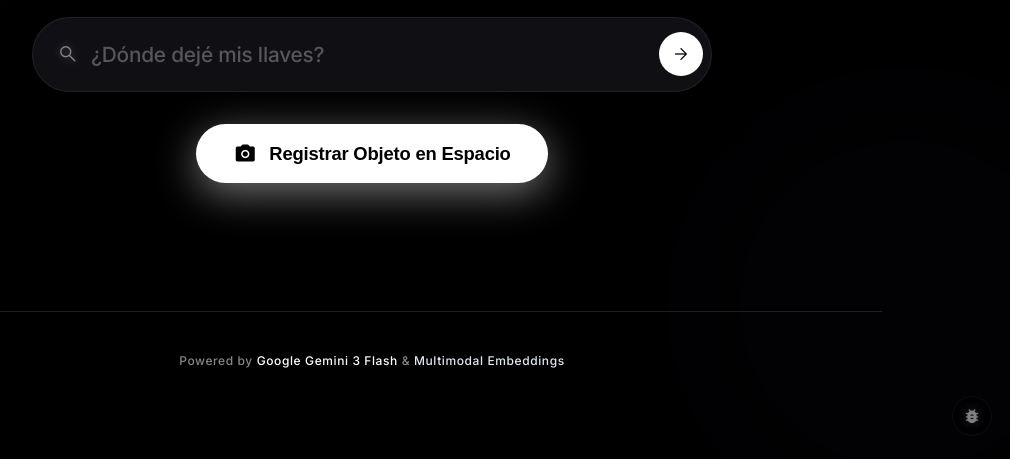
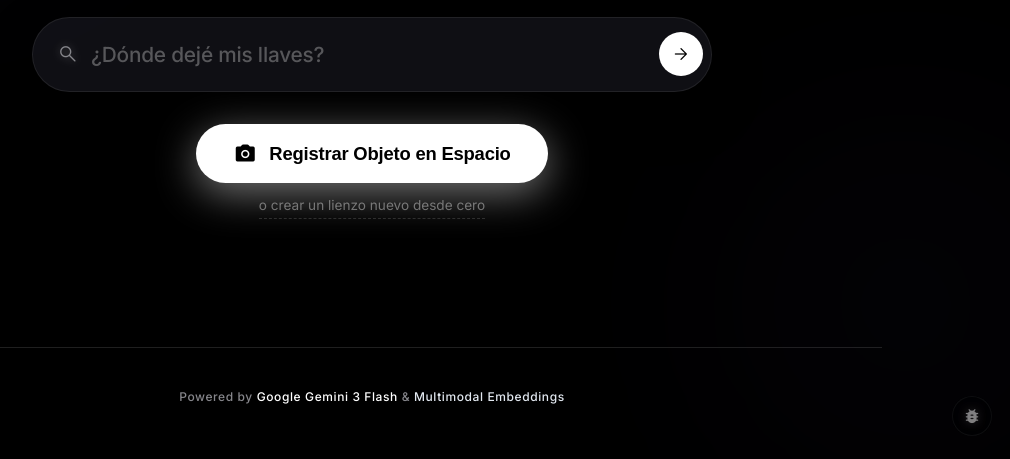
Before and after one commit to zorro6061/Busca-todo, a Flask app: page / in a window 1280 px wide. Shown: the part 344-803 px from the top of the page, without its empty margins (268-1278 px from the left). Before the commit the page ends 780 px from the top, so only its background shows below. Run offline with Flask 3, Linux system fonts and the light colour scheme; the visitor is signed in with stand-in values (Sample User, id 1); some libraries are stand-ins or nearby versions.

Commit message:
Rev 133: Add create-canvas sublink and redirect successful creations straight to Workspace view

```diff
--- a/app.py
+++ b/app.py
@@ -1773,7 +1773,7 @@ def nuevo_plano():
             flash(f'✓ Plano "{nombre}" creado en la nube con éxito.')
             if metodo == "template":
                 return redirect(url_for("modular_editor", plano_id=nuevo.id))
-            return redirect(url_for("list_planos"))
+            return redirect(url_for("ver_plano", plano_id=nuevo.id))
 
     return render_template("plano_form.html")
 
--- a/templates/index.html
+++ b/templates/index.html
@@ -105,11 +105,14 @@
     </div>
 
     <!-- 🧠 CIRUGÍA PATO: Botón Primario Único de Captura -->
-    <div class="fade-up" style="margin-top: 32px; display: flex; justify-content: center; animation-delay: 0.1s;">
+    <div class="fade-up" style="margin-top: 32px; display: flex; flex-direction: column; align-items: center; gap: 12px; animation-delay: 0.1s;">
         <button onclick="startQuickCapture()" class="btn btn-primary" style="padding: 16px 36px; border-radius: 980px; font-size: 1.15rem; font-weight: 800; display: flex; align-items: center; gap: 12px; box-shadow: 0 10px 40px var(--primary-glow); border: 1px solid rgba(255,255,255,0.1); transform: scale(1); transition: all 0.2s cubic-bezier(0.175, 0.885, 0.32, 1.275);" onmouseover="this.style.transform='scale(1.04)';" onmouseout="this.style.transform='scale(1)';">
             <span class="material-symbols-rounded" style="font-size: 24px;">photo_camera</span>
             Registrar Objeto en Espacio
         </button>
+        <a href="{{ url_for('nuevo_plano') }}" style="color: rgba(255,255,255,0.4); font-size: 0.85rem; text-decoration: none; border-bottom: 1px dashed rgba(255,255,255,0.15); padding-bottom: 2px; transition: all 0.2s;" onmouseover="this.style.color='#fff'; this.style.borderBottomColor='rgba(255,255,255,0.4)'" onmouseout="this.style.color='rgba(255,255,255,0.4)'; this.style.borderBottomColor='rgba(255,255,255,0.15)'">
+            o crear un lienzo nuevo desde cero
+        </a>
     </div>
 
     <!-- ═══ Contenedor de Resultados (flow normal, no position:absolute) ═══ -->
```
